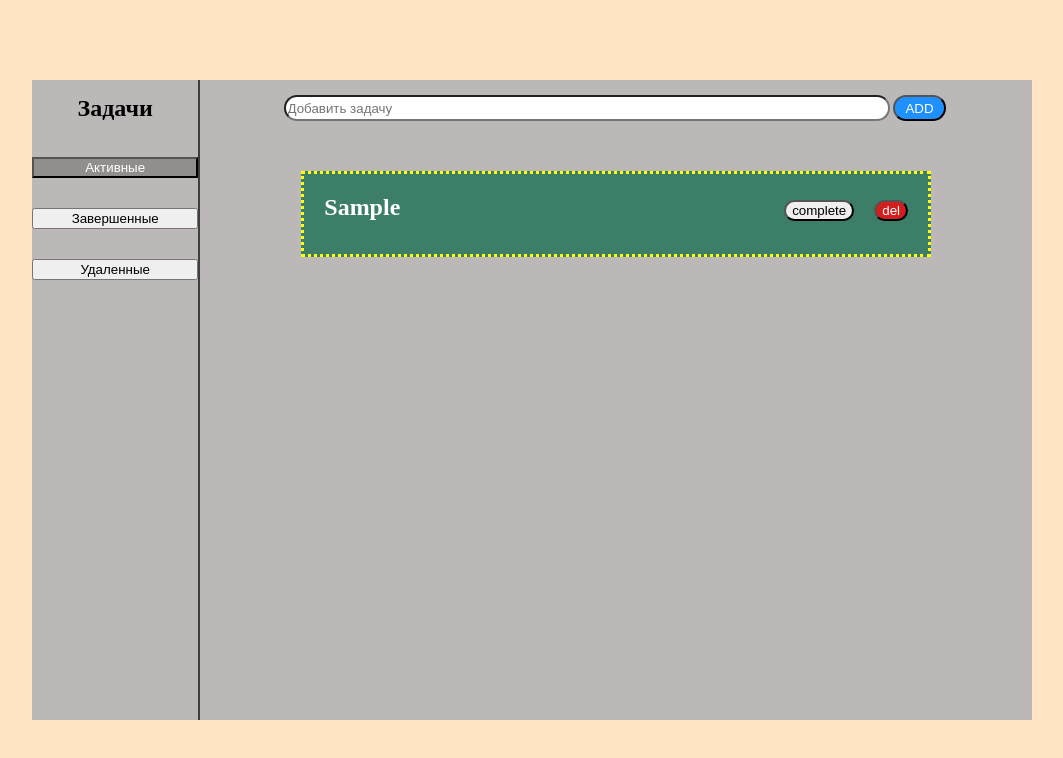
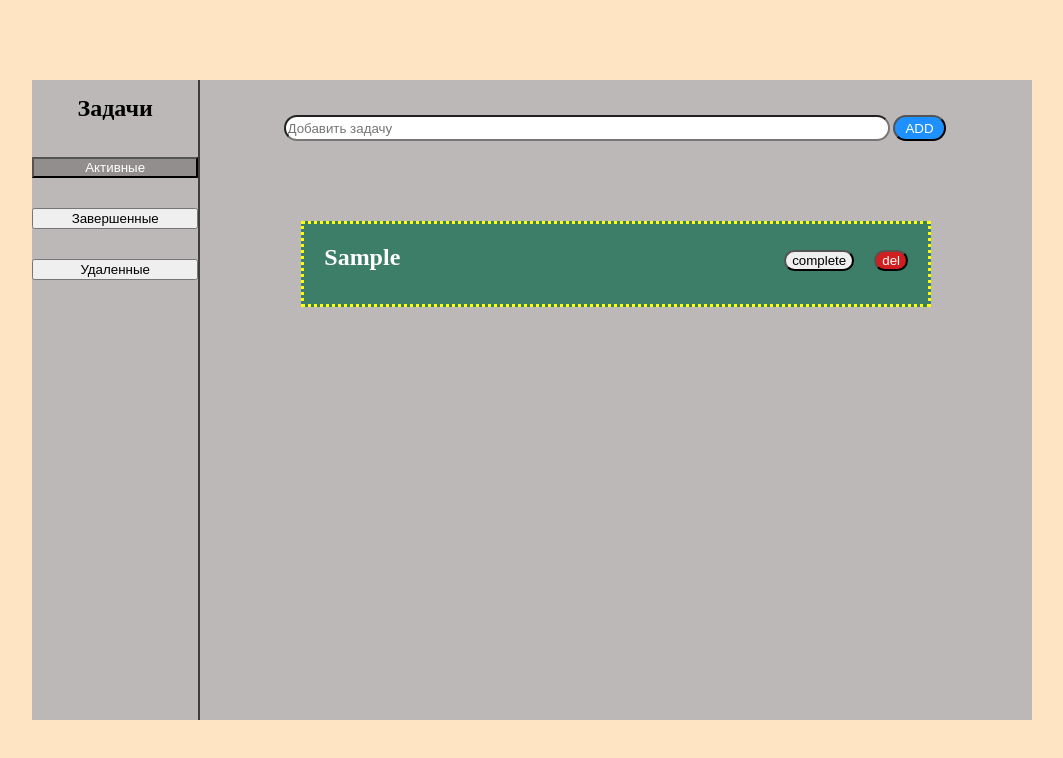
Before and after one commit to w0pro/todo, a plain HTML site: page index.html in a window 1280 px wide. Both pictures are taken after typing "Sample" into the empty fields and a click on the button "ADD". Shown: the whole page, without its empty margins (108-1171 px from the left). Drawn offline with Linux system fonts and the light colour scheme.

Commit message:
Update style.css

```diff
--- a/style.css
+++ b/style.css
@@ -40,7 +40,7 @@ body {
 }
 .list {
     display: flex;
-    margin: 0 auto;
+    margin: 20px auto;
     padding-top: 15px;
     width: 80%;
 }
@@ -48,6 +48,9 @@ body {
     width: 90%;
     height: 20px;
     border-radius: 30px;
+}
+.display {
+    display: none;
 }
 .add-text {
     height: 26px;
@@ -63,12 +66,14 @@ body {
     margin: 0 auto;
     padding-top: 50px;
     width: 100%;
+    height: 500px;
+    overflow-y: auto;
 }
 .todoOne {
     display: flex;
     justify-content: space-between;
     align-items: baseline;
-    margin: 0 auto;
+    margin: 10px auto;
     width: 75%;
     height: 80px;
     background-color: rgb(61, 126, 104);
```
